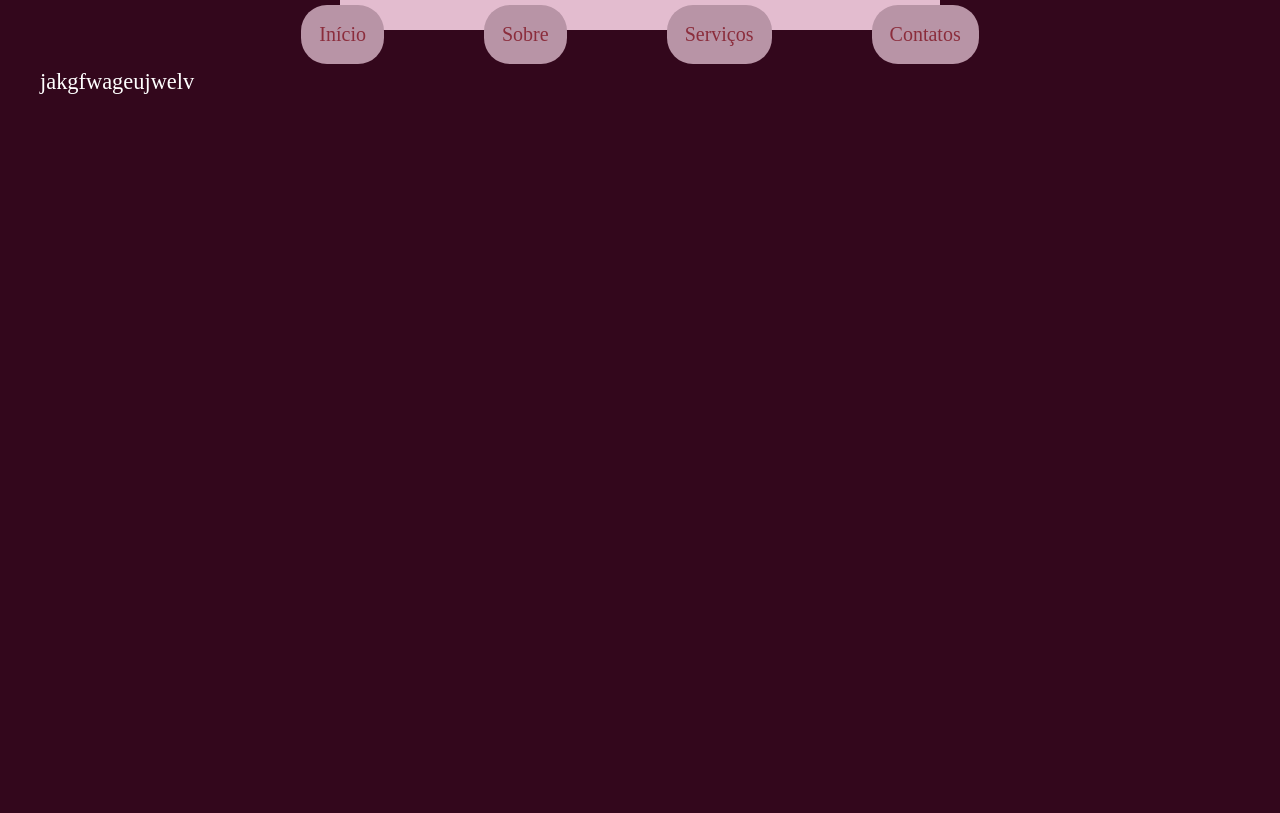
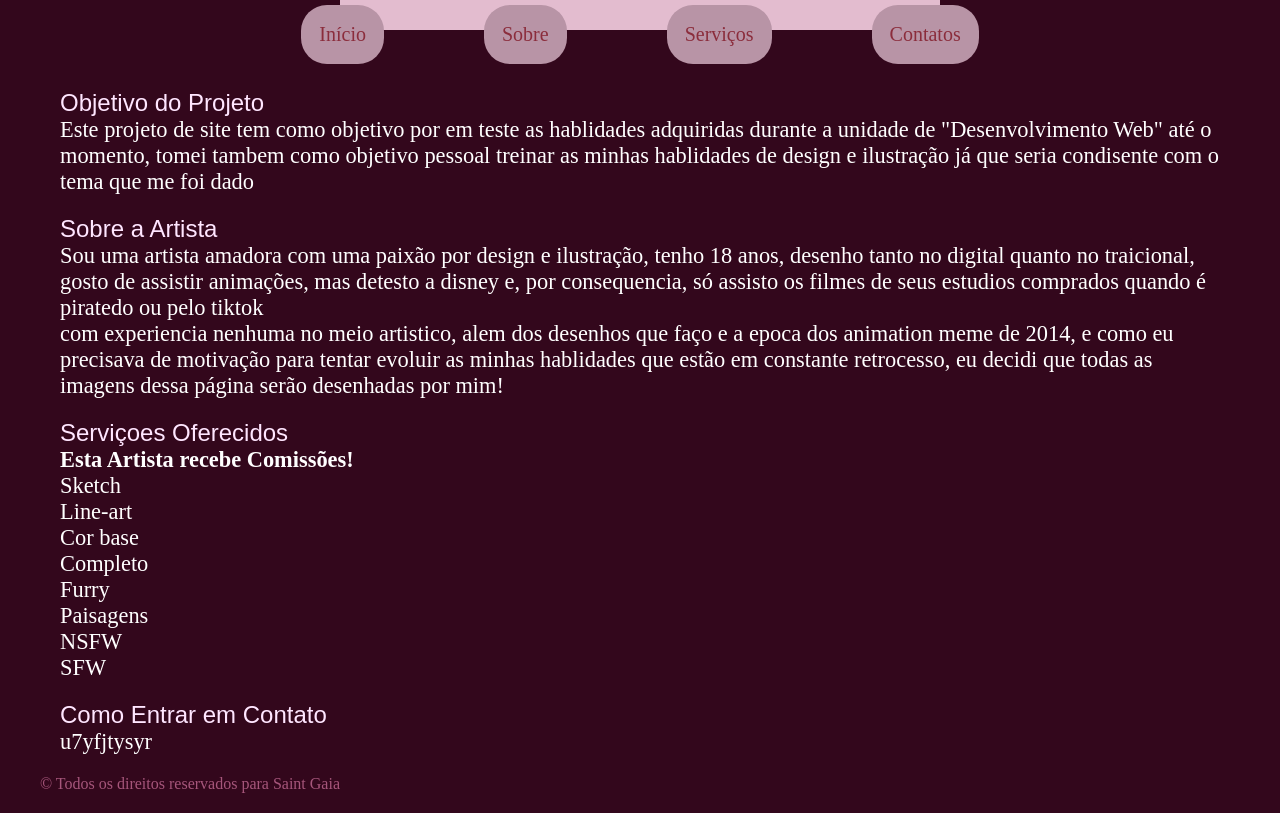
Before and after one commit to AgataQuadros/ProjetoDesenvolvimentoWeb, a plain HTML site: page aula010_projeto_trabalho/index.html in a window 1280 px wide. Shown: the part 222-1035 px from the top of the page. Before the commit the page ends 800 px from the top, so only its background shows below. Drawn offline with Linux system fonts and the light colour scheme; a web font is replaced by a local one.

```diff
--- a/aula010_projeto_trabalho/css/estilo.css
+++ b/aula010_projeto_trabalho/css/estilo.css
@@ -31,6 +31,7 @@ nav {
     text-decoration: none;
     font-size: 20px;
     justify-content: center;
+    margin-bottom: 20px;
 }
 
 nav a {
@@ -43,6 +44,10 @@ nav a {
 
 nav a:hover {
     background-color: #FFCAEA;
+}
+
+footer {
+    color: #A6567B;
 }
 
 
@@ -60,3 +65,25 @@ nav a:hover {
     font-size: 1.4rem;
     color: #ffff;
 }
+
+.font-3 {
+    font-family: "Pavanam", sans-serif;
+    font-weight: 400;
+    font-style: normal;
+    font-size: 1.5rem;
+    color: #ffe6ff;
+}
+
+.float-left img{
+    float: left;
+    margin: 10px;
+}
+
+.float-rigth img{
+    float: right;
+    margin: 10px;
+}
+
+.separano {
+    margin: 20px;
+}
--- a/aula010_projeto_trabalho/index.html
+++ b/aula010_projeto_trabalho/index.html
@@ -1,10 +1,14 @@
 <!DOCTYPE html>
 <html lang="pt-br">
   <head>
-    <meta charset="UTF-8">
-    <meta name="viewport" content="width=device-width, initial-scale=1.0">
+    <meta charset="UTF-8" />
+    <meta name="viewport" content="width=device-width, initial-scale=1.0" />
     <title>Saint Gaia Second</title>
 
+    <link
+      rel="stylesheet"
+      href="https://fonts.google.com/specimen/Patrick+Hand+SC?query=pa"
+    />
     <link
       rel="stylesheet"
       href="https://fonts.google.com/specimen/Playfair+Display?query=pla"
@@ -13,8 +17,9 @@
       rel="stylesheet"
       href="https://fonts.googleapis.com/css2?family=Mea+Culpa&display=swap"
     />
-    <link rel="stylesheet" href="css/estilo.css">
+    <link rel="stylesheet" href="css/estilo.css" />
   </head>
+
   <body>
     <header>
       <h1>Portifólio Artistico</h1>
@@ -27,9 +32,52 @@
       <a href="#contatos">Contatos</a>
     </nav>
 
-    <article>
-        <p class="font-2">jakgfwageujwelv</p>
+    <article class="separano">
+    <h2 href="#inicio" class="font-3">Objetivo do Projeto</h2>
+    <p class="font-2">
+        Este projeto de site tem como objetivo por em teste as hablidades
+        adquiridas durante a unidade de "Desenvolvimento Web" até o momento,
+        tomei tambem como objetivo pessoal treinar as minhas hablidades de
+        design e ilustração já que seria condisente com o tema que me foi dado
+    </p>
     </article>
 
+    <article class="separano">
+    <h2 href="#sobre" class="font-3">Sobre a Artista</h2>
+    <p class="font-2">
+        Sou uma artista amadora com uma paixão por design e ilustração, tenho
+        18 anos, desenho tanto no digital quanto no traicional, gosto de
+        assistir animações, mas detesto a disney e, por consequencia, só
+        assisto os filmes de seus estudios comprados quando é piratedo ou pelo
+        tiktok
+    </p>
+    <p class="font-2">
+        com experiencia nenhuma no meio artistico, alem dos desenhos que faço
+        e a epoca dos animation meme de 2014, e como eu precisava de motivação
+        para tentar evoluir as minhas hablidades que estão em constante
+        retrocesso, eu decidi que todas as imagens dessa página serão
+        desenhadas por mim!
+    </p>
+    </article>
+
+    <article class="separano">
+    <h2 href="#servicos" class="font-3">Serviçoes Oferecidos</h2>
+    <p class="font-2"><strong>Esta Artista recebe Comissões!</strong></p>
+    <p class="font-2">Sketch</p>
+    <p class="font-2">Line-art</p>
+    <p class="font-2">Cor base</p>
+    <p class="font-2">Completo</p>
+    <p class="font-2">Furry</p>
+    <p class="font-2">Paisagens</p>
+    <p class="font-2">NSFW</p>
+    <p class="font-2">SFW</p>
+    </article>
+
+    <article class="separano">
+    <h2 href="#contatos" class="font-3">Como Entrar em Contato</h2>
+    <p class="font-2">u7yfjtysyr</p>
+    </article>
+
+    <footer>&copy; Todos os direitos reservados para Saint Gaia</footer>
   </body>
 </html>
```
Lines whose indentation alone changed are shown as unchanged.
